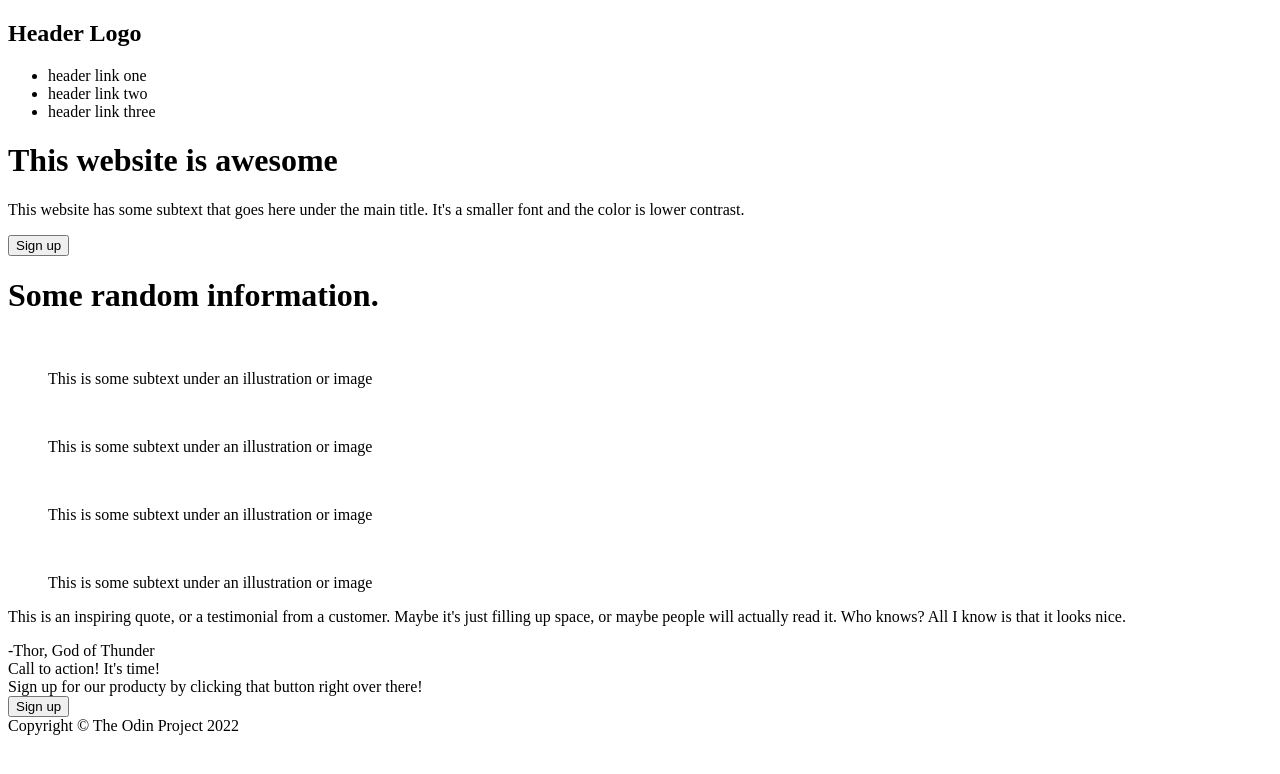
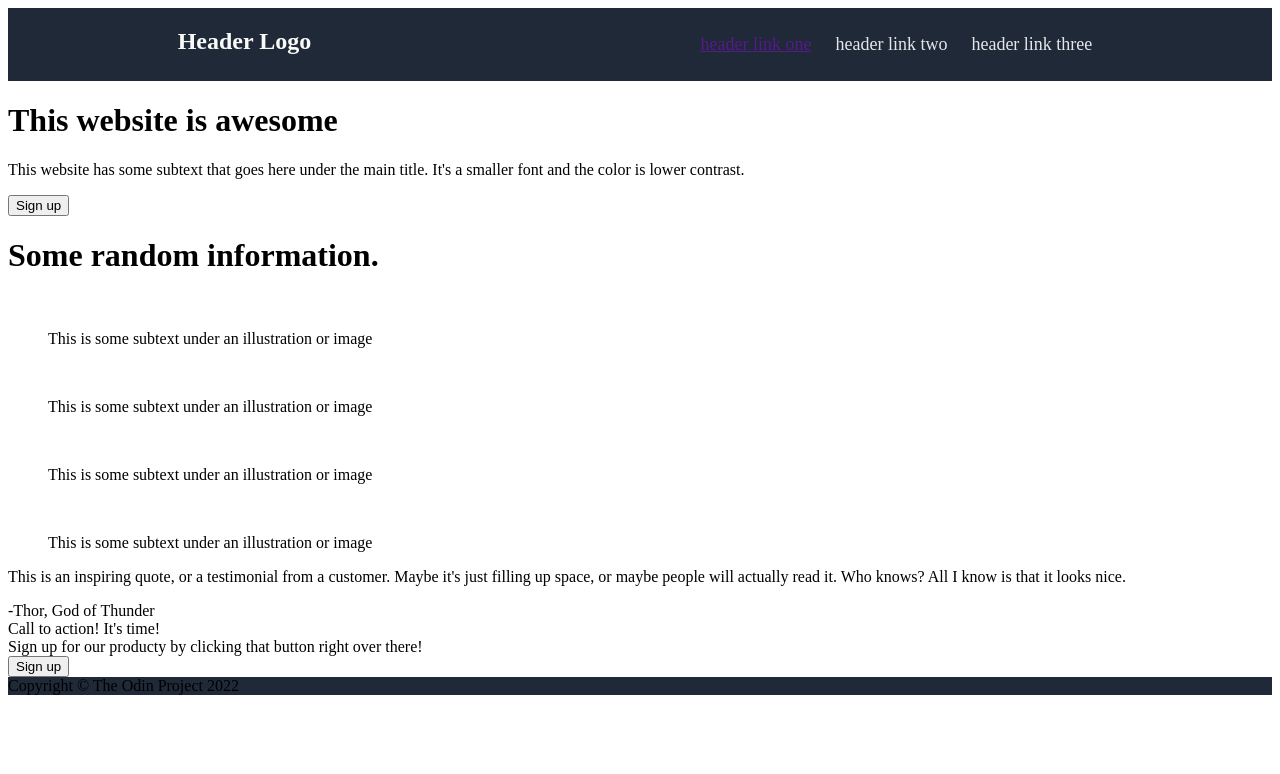
Before and after one commit to JackieVZ/landing-page, a plain HTML site: page index.html in a window 1280 px wide. Drawn offline with Linux system fonts and the light colour scheme.

Commit message:
finish provisional style layout 1/header

```diff
--- a/css/style.css
+++ b/css/style.css
@@ -0,0 +1,25 @@
+.header, .footer {
+    background-color: #1F2937;
+}
+
+.header {
+    display: flex;
+    justify-content: space-around;
+}
+
+.upper-links {
+    display: flex;
+    align-items: center;
+}
+
+.header-text {
+    font-size: 24px;
+    color: #F9FAF8;
+}
+
+li {
+    display: inline-block;
+    padding: 10px;
+    font-size: 18px;
+    color: #E5E7EB;
+}
--- a/index.html
+++ b/index.html
@@ -5,19 +5,20 @@
     <meta http-equiv="X-UA-Compatible" content="IE=edge">
     <meta name="viewport" content="width=device-width, initial-scale=1.0">
     <title>Home</title>
+    <link rel="stylesheet" href="./css/style.css">
 </head>
 
 <body>
 
     <div class="header">
-        <h2>Header Logo</h2>
-    </div>
-    <div class="upper-links">
-        <ul>
-            <li>header link one</li>
-            <li>header link two</li>
-            <li>header link three</li>
-        </ul>
+        <h2 class="header-text">Header Logo</h2>
+        <div class="upper-links">
+            <ul>
+                <li><a href="">header link one</a></li>
+                <li>header link two</li>
+                <li>header link three</li>
+            </ul>
+        </div>
     </div>
 
     <div class="body">
```
